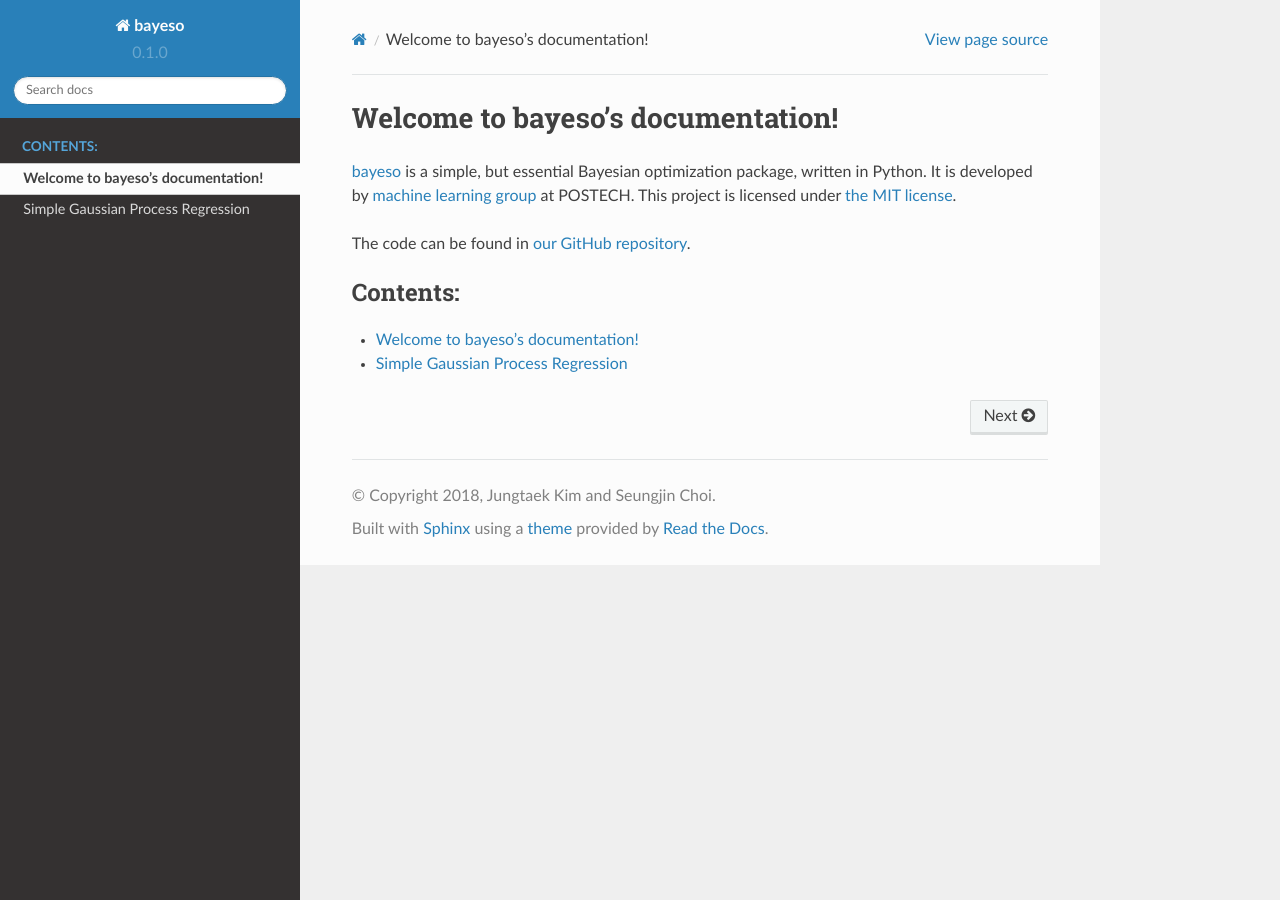
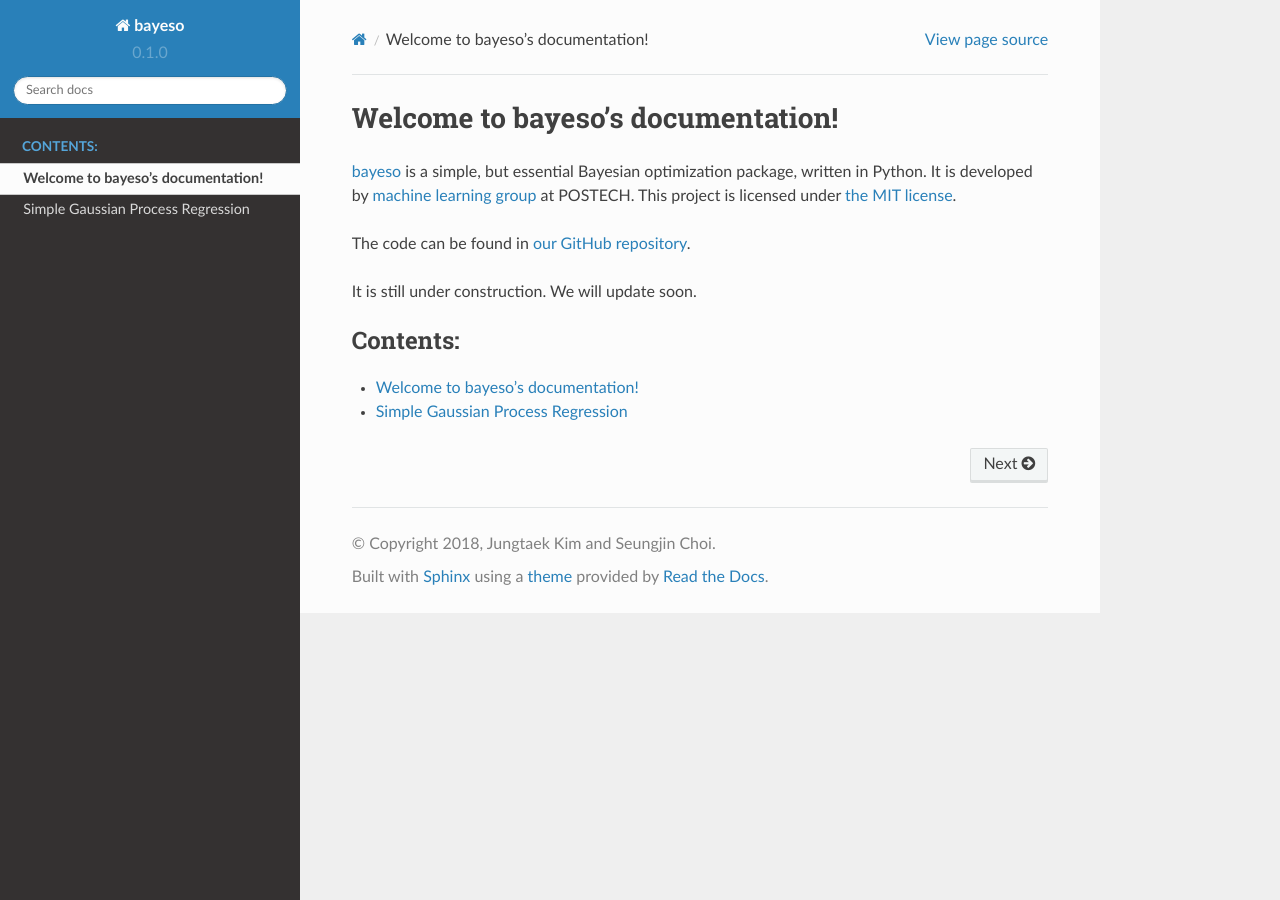
Before and after one commit to jungtaekkim/bayeso, a Sphinx documentation site: the page built from docs/index.rst, in a window 1280 px wide. Built offline with Sphinx 7.4.7 and the Read the Docs theme 2.0.0, drawn with Linux system fonts in a browser that asks for light colours.

Commit message:
UPDATE: documentation index

```diff
--- a/docs/index.rst
+++ b/docs/index.rst
@@ -10,6 +10,8 @@ Welcome to bayeso's documentation!
 
 The code can be found in `our GitHub repository <https://github.com/jungtaekkim/bayeso>`_.
 
+It is still under construction. We will update soon.
+
 .. toctree::
    :maxdepth: 2
    :caption: Contents:
```
